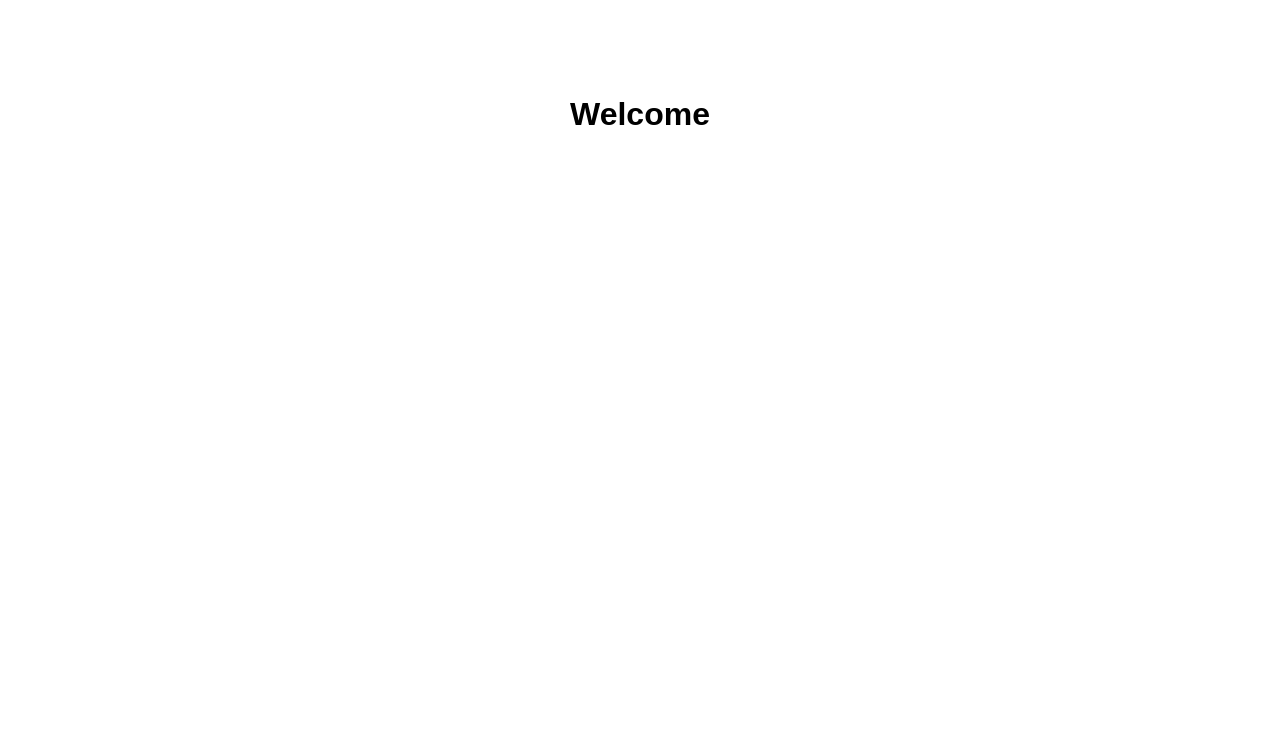
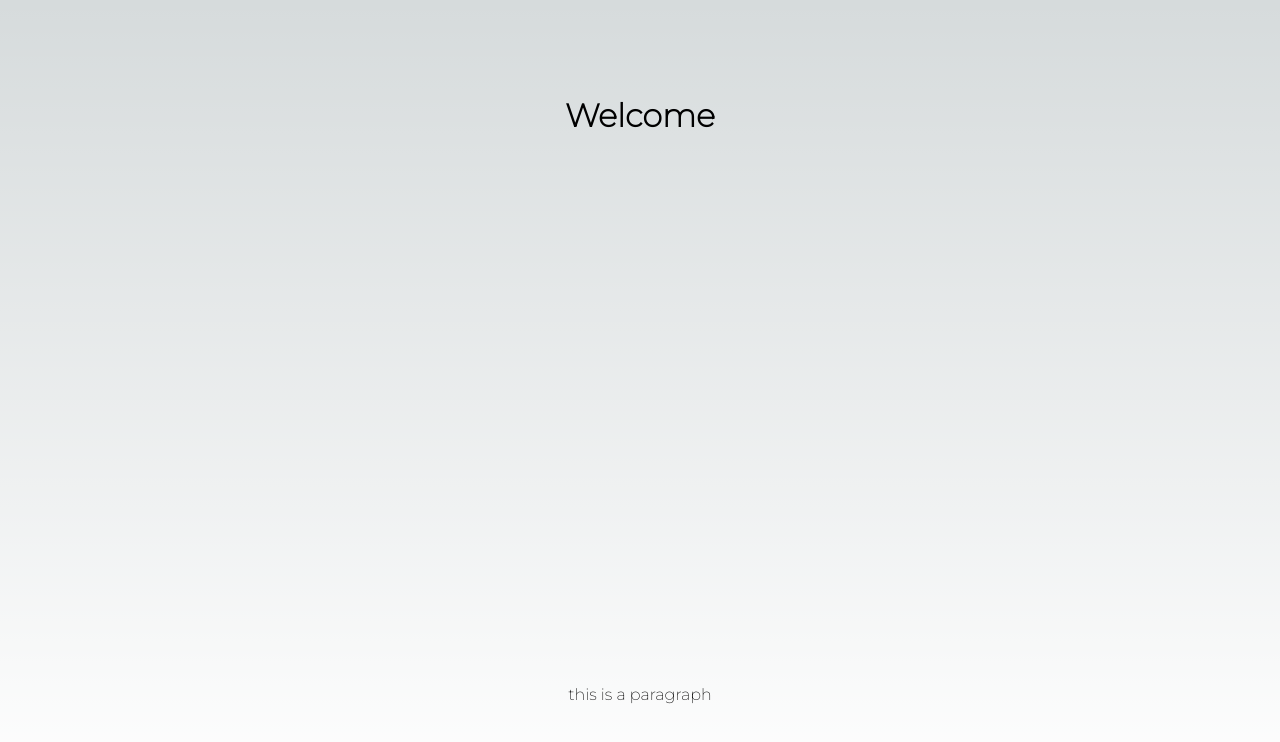
Before and after one commit to lerontonge/RandomQuotes, a Next.js app: page / in a window 1280 px wide. Shown: the top 742 px of the page. Built offline with nearby package versions, Linux system fonts and the light colour scheme.

Commit message:
progress

```diff
--- a/src/app/globals.css
+++ b/src/app/globals.css
@@ -1,5 +1,43 @@
 :root {
-  font-family: 'Montserrat', sans-serif;
+  --max-width: 1100px;
+  --border-radius: 12px;
+  --font-mono: ui-monospace, Menlo, Monaco, 'Cascadia Mono', 'Segoe UI Mono',
+    'Roboto Mono', 'Oxygen Mono', 'Ubuntu Monospace', 'Source Code Pro',
+    'Fira Mono', 'Droid Sans Mono', 'Courier New', monospace;
+
+  --foreground-rgb: 0, 0, 0;
+  --background-start-rgb: 214, 219, 220;
+  --background-end-rgb: 255, 255, 255;
+
+  --primary-glow: conic-gradient(
+    from 180deg at 50% 50%,
+    #16abff33 0deg,
+    #0885ff33 55deg,
+    #54d6ff33 120deg,
+    #0071ff33 160deg,
+    transparent 360deg
+  );
+  --secondary-glow: radial-gradient(
+    rgba(255, 255, 255, 1),
+    rgba(255, 255, 255, 0)
+  );
+
+  --tile-start-rgb: 239, 245, 249;
+  --tile-end-rgb: 228, 232, 233;
+  --tile-border: conic-gradient(
+    #00000080,
+    #00000040,
+    #00000030,
+    #00000020,
+    #00000010,
+    #00000010,
+    #00000080
+  );
+
+  --callout-rgb: 238, 240, 241;
+  --callout-border-rgb: 172, 175, 176;
+  --card-rgb: 180, 185, 188;
+  --card-border-rgb: 131, 134, 135;
 }
 
 @media (prefers-color-scheme: dark) {
--- a/src/app/page.tsx
+++ b/src/app/page.tsx
@@ -1,9 +1,9 @@
 import Image from 'next/image'
 import Head from 'next/head'
-import { Inter } from 'next/font/google'
+import { Montserrat } from 'next/font/google'
 import styles from './page.module.css'
 
-const inter = Inter({ subsets: ['latin'] })
+const mont = Montserrat({ weight: '200', style: ['normal'], subsets: ['latin'] })
 
 export default function Home() {
   return (
@@ -11,9 +11,16 @@ export default function Home() {
     <Head>
 
     </Head>
-    <main className={styles.main}>
-      <h1>Welcome</h1>
+    <main className={styles.main} style={mont.style}>
+        <h1>Welcome</h1>
+        <Paragraph/>
       </main>
       </>
   )
 }
+
+function Paragraph() {
+  return (
+    <p>this is a paragraph</p>
+  )
+}
```
